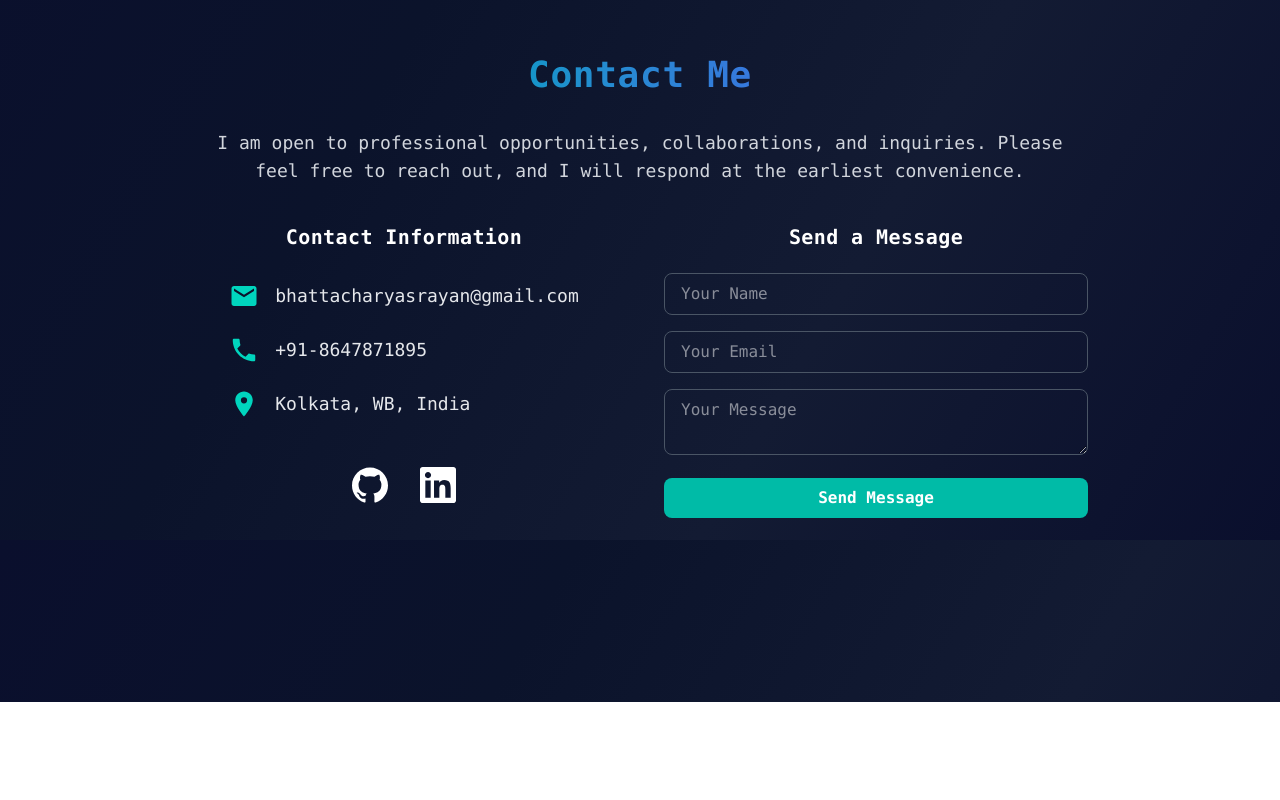
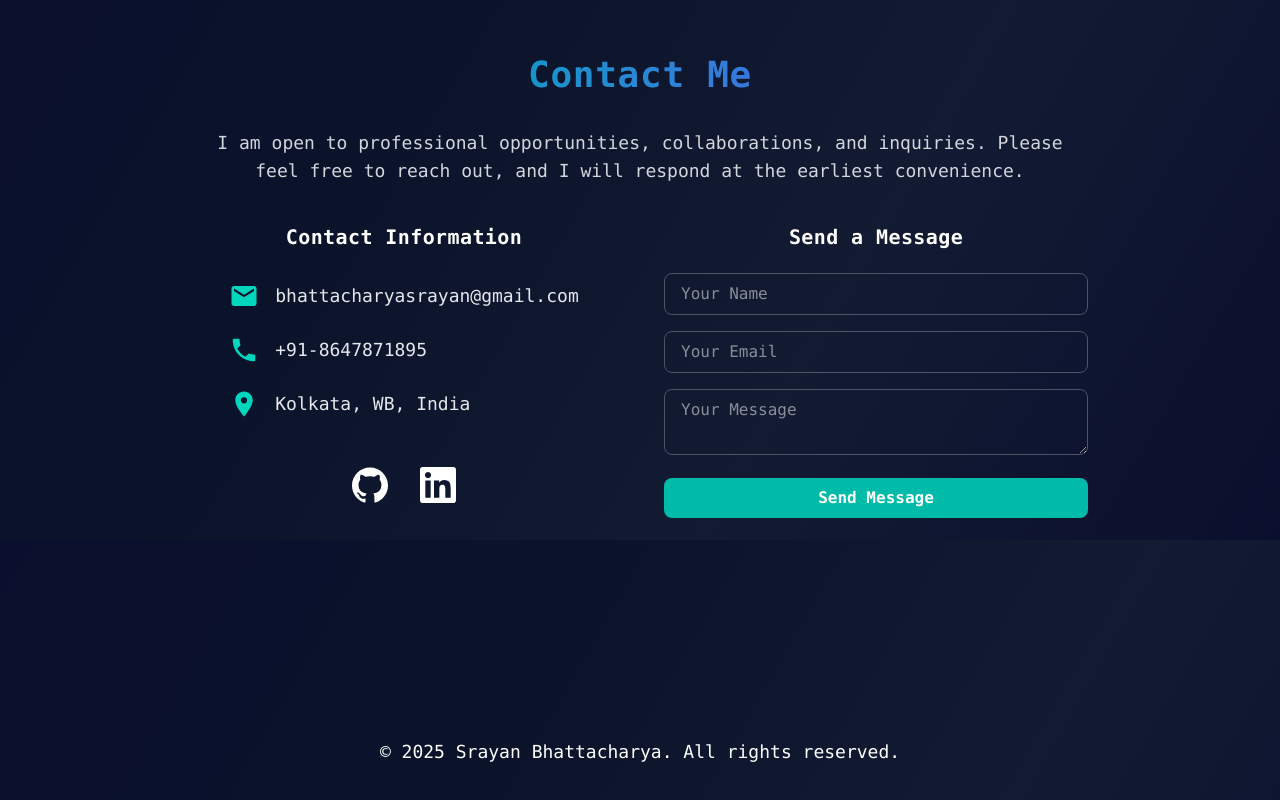
Before and after one commit to SrayanBhattacharya/portfolio-website, a React (Vite) app: page / in a window 1280 px wide. Shown: the part 2660-3460 px from the top of the page. Before the commit the page ends 3362 px from the top, so only its background shows below. Built offline with nearby package versions, Linux system fonts and the light colour scheme.

Commit message:
Added Footer

```diff
--- a/src/App.tsx
+++ b/src/App.tsx
@@ -1,5 +1,6 @@
 import About from "./components/About";
 import Contact from "./components/Contact";
+import Footer from "./components/Footer";
 import Home from "./components/Home";
 import Projects from "./components/Projects";
 import MobileMenu from "./ui/MobileMenu";
@@ -19,6 +20,7 @@ export default function App() {
       <About />
       <Projects />
       <Contact />
+      <Footer />
 
       <ToastContainer
         position="bottom-right"
--- /dev/null
+++ b/src/components/Footer.tsx
@@ -0,0 +1,14 @@
+export default function Footer() {
+  return (
+    <footer>
+      <div className="mb-10 flex min-h-[100px] flex-col justify-center gap-6 text-center font-mono text-lg text-gray-300">
+        <div className="flex justify-center gap-10 p-4 text-white">
+          <p>
+            &copy; {new Date().getFullYear()} Srayan Bhattacharya. All rights
+            reserved.
+          </p>
+        </div>
+      </div>
+    </footer>
+  );
+}
```
